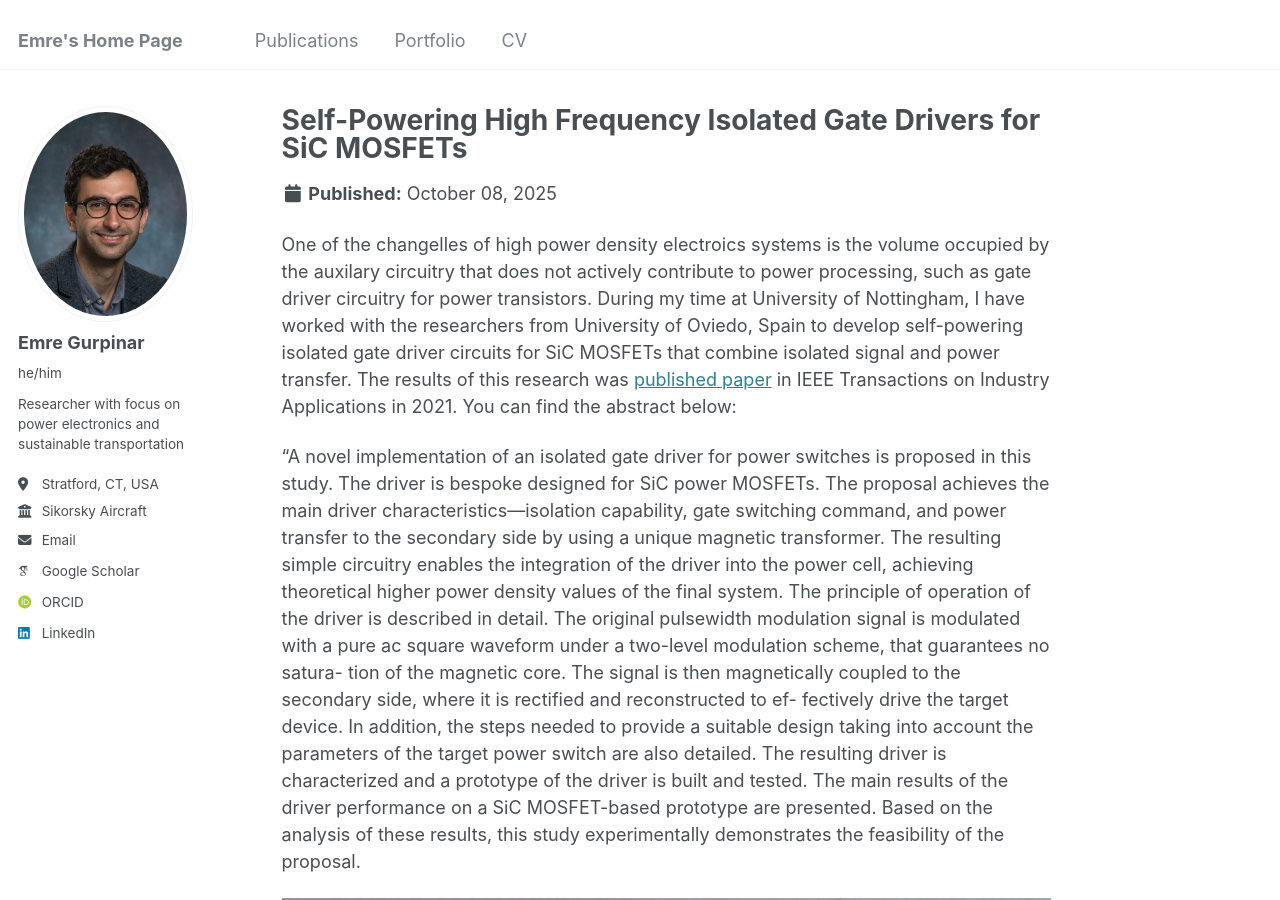
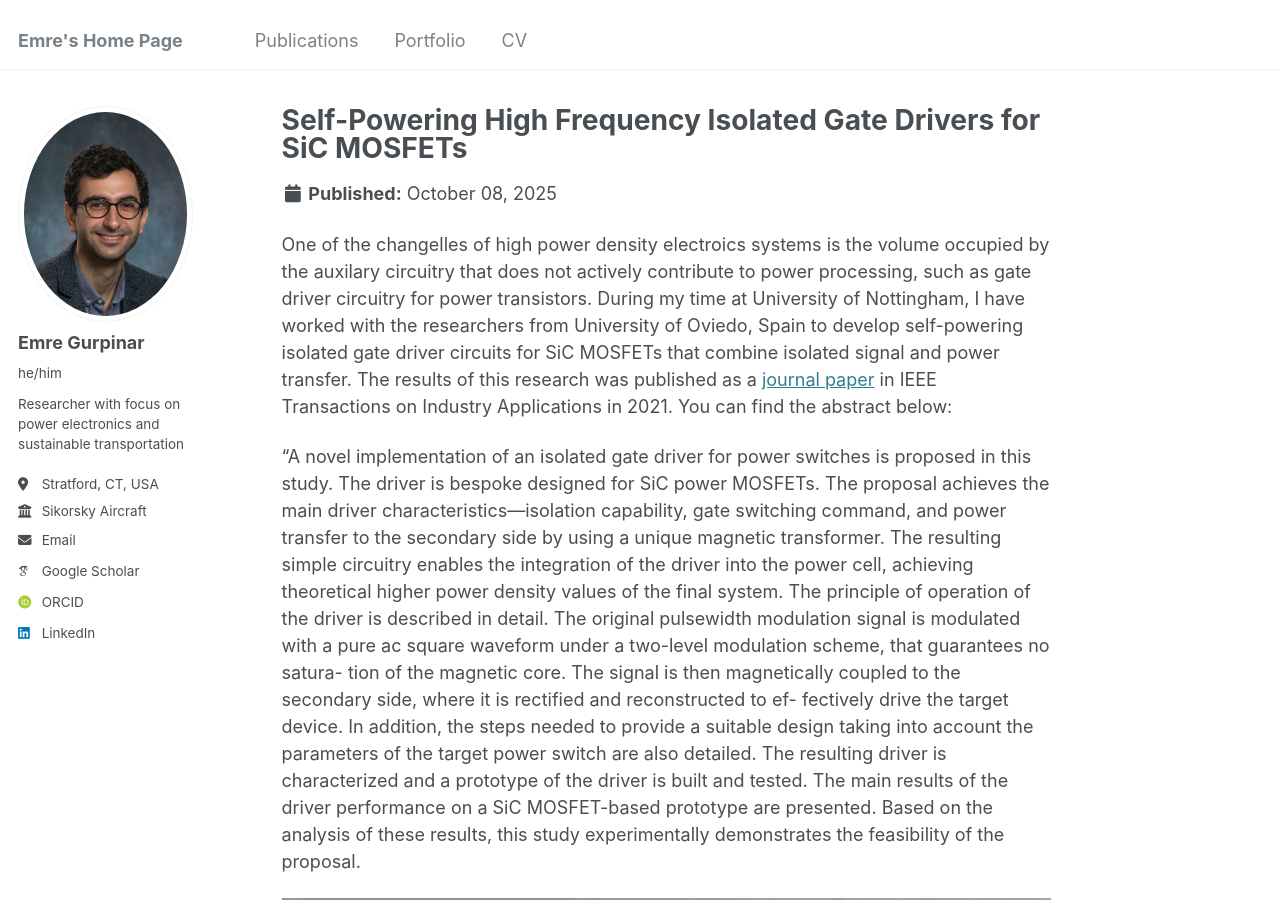
Before and after one commit to egurpinar/egurpinar.github.io, a Jekyll site: the page built from _portfolio/7_Self_Powering_Isolated_Gate_Drivers.md, in a window 1280 px wide and 900 px high. Built offline with Jekyll 4.4.1, drawn with Linux system fonts in a browser that asks for light colours; some web fonts are replaced.

Commit message:
Minor text edits
Trying to make journal paper reference consistent

```diff
--- a/_portfolio/7_Self_Powering_Isolated_Gate_Drivers.md
+++ b/_portfolio/7_Self_Powering_Isolated_Gate_Drivers.md
@@ -4,7 +4,7 @@ excerpt: "<br/><img src='/images/self_powering_gd_schematic.png'>"
 collection: portfolio
 ---
 
-One of the changelles of high power density electroics systems is the volume occupied by the auxilary circuitry that does not actively contribute to power processing, such as gate driver circuitry for power transistors. During my time at University of Nottingham, I have worked with the researchers from University of Oviedo, Spain to develop self-powering isolated gate driver circuits for SiC MOSFETs that combine isolated signal and power transfer. The results of this research was [published paper](/files/Self-Powering_High_Frequency_Modulated_SiC_Power_MOSFET_Isolated_Gate_Driver.pdf) in IEEE Transactions on Industry Applications in 2021. You can find the abstract below:
+One of the changelles of high power density electroics systems is the volume occupied by the auxilary circuitry that does not actively contribute to power processing, such as gate driver circuitry for power transistors. During my time at University of Nottingham, I have worked with the researchers from University of Oviedo, Spain to develop self-powering isolated gate driver circuits for SiC MOSFETs that combine isolated signal and power transfer. The results of this research was published as a [journal paper](/files/Self-Powering_High_Frequency_Modulated_SiC_Power_MOSFET_Isolated_Gate_Driver.pdf) in IEEE Transactions on Industry Applications in 2021. You can find the abstract below:
 
 "A novel implementation of an isolated gate driver for power switches is proposed in this study. The driver is bespoke designed for
     SiC power MOSFETs. The proposal achieves the main driver characteristics—isolation capability, gate switching command, and power transfer to the secondary side by using a unique magnetic transformer. The resulting simple circuitry enables the integration of the driver into the power cell, achieving theoretical higher power density values of the final system. The principle of operation of the driver is described in detail. The original pulsewidth modulation signal is modulated with a pure ac square waveform under a two-level modulation scheme, that guarantees no satura- tion of the magnetic core. The signal is then magnetically coupled to the secondary side, where it is rectified and reconstructed to ef- fectively drive the target device. In addition, the steps needed to provide a suitable design taking into account the parameters of the target power switch are also detailed. The resulting driver is characterized and a prototype of the driver is built and tested. The main results of the driver performance on a SiC MOSFET-based prototype are presented. Based on the analysis of these results, this study experimentally demonstrates the feasibility of the proposal.
```
Also changed, not shown: _portfolio/2_GaN_HEMT_ANPC.md (+1 -1 lines), _portfolio/3_Reliability_Driven_Assesment.md (+1 -1 lines).
